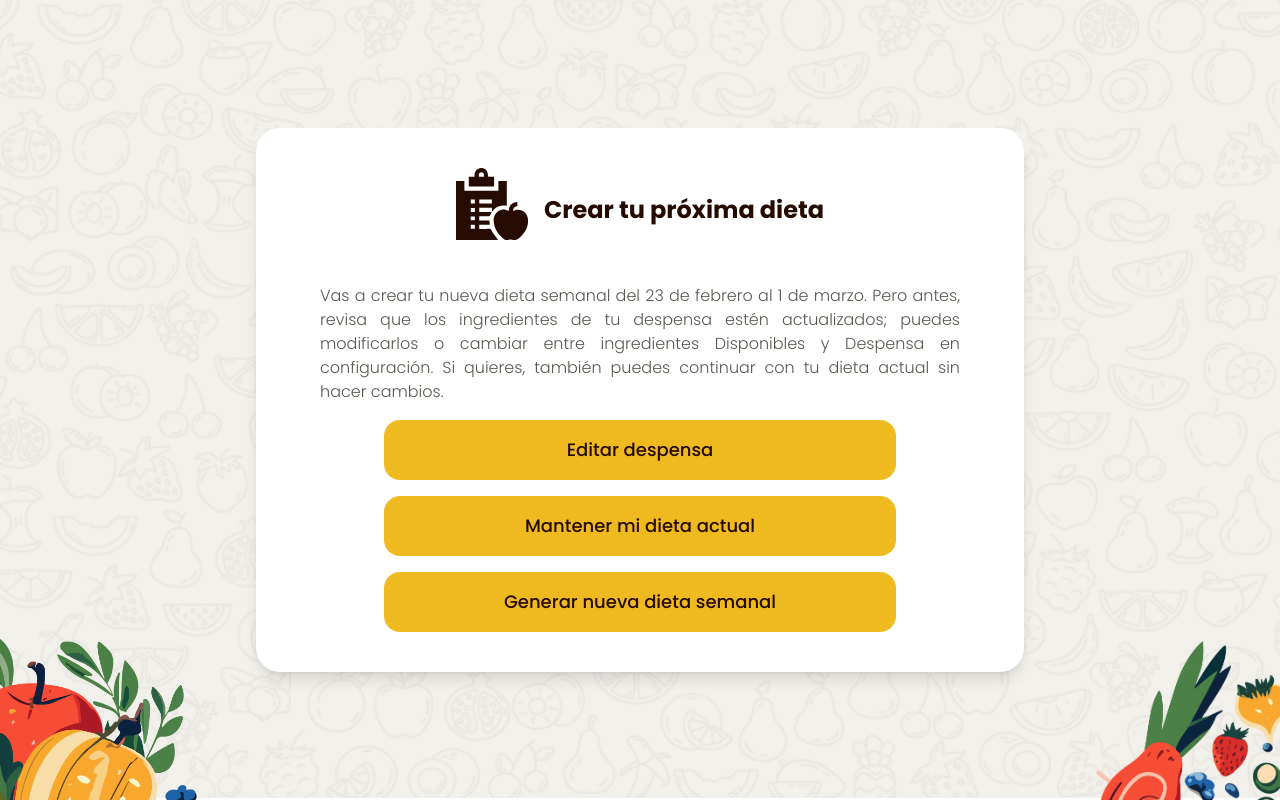
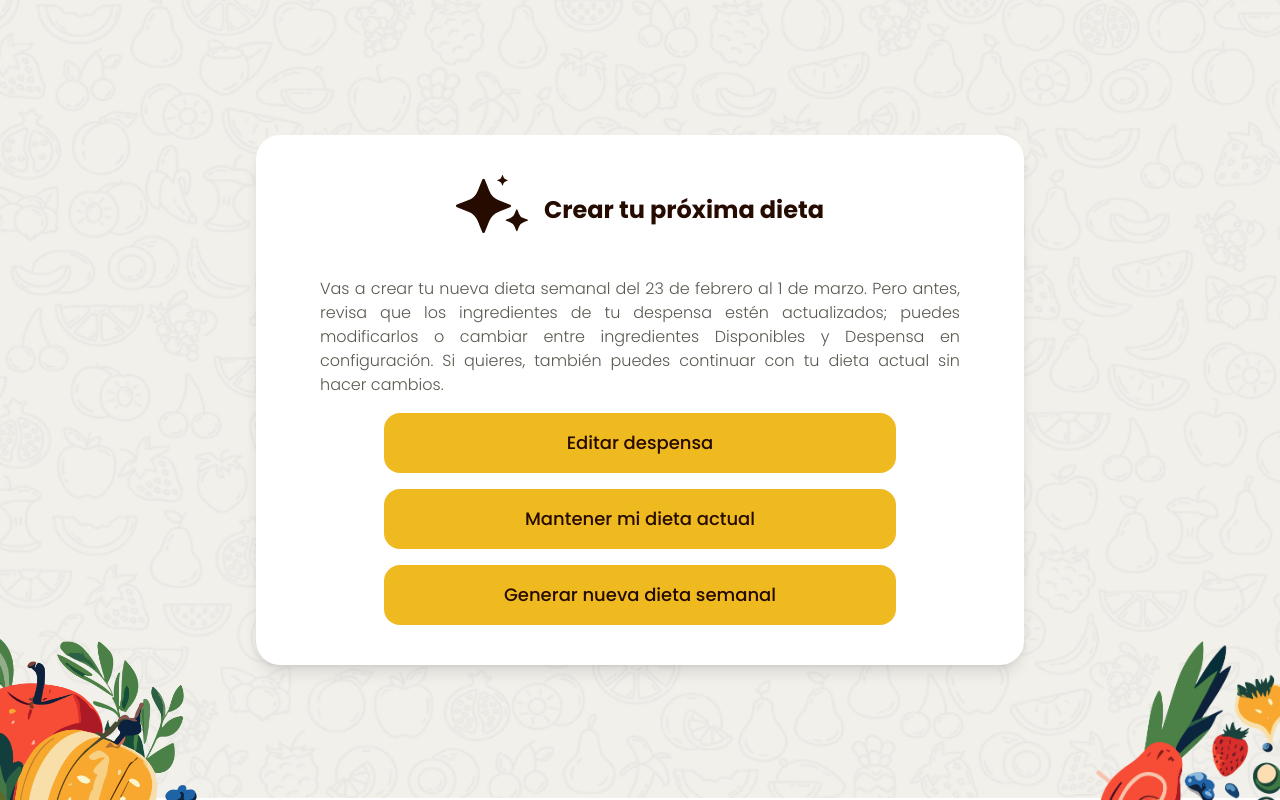
Before and after one commit to Rafiky724/NutrIA, a React (Vite) app in the folder frontend/: page /nextDiet in a window 1280 px wide. Built offline with nearby package versions, Linux system fonts and the light colour scheme; no server answers; sample sign-in values are in the browser's storage.

Commit message:
Update NextDiet.tsx

```diff
--- a/frontend/src/pages/Home/NextDiet.tsx
+++ b/frontend/src/pages/Home/NextDiet.tsx
@@ -12,7 +12,7 @@ export default function NextDiet() {
           <div className="flex flex-col sm:flex-row items-center justify-center sm:space-x-4 space-y-3 md:mb-8">
             <div className="w-16 sm:w-18">
               <img
-                src="/SVG/IconsGeneral/TableApple.svg"
+                src="/SVG/IconsGeneral/AIcon.svg"
                 alt="Datos Dieta"
                 className="w-full h-auto"
               />
```
